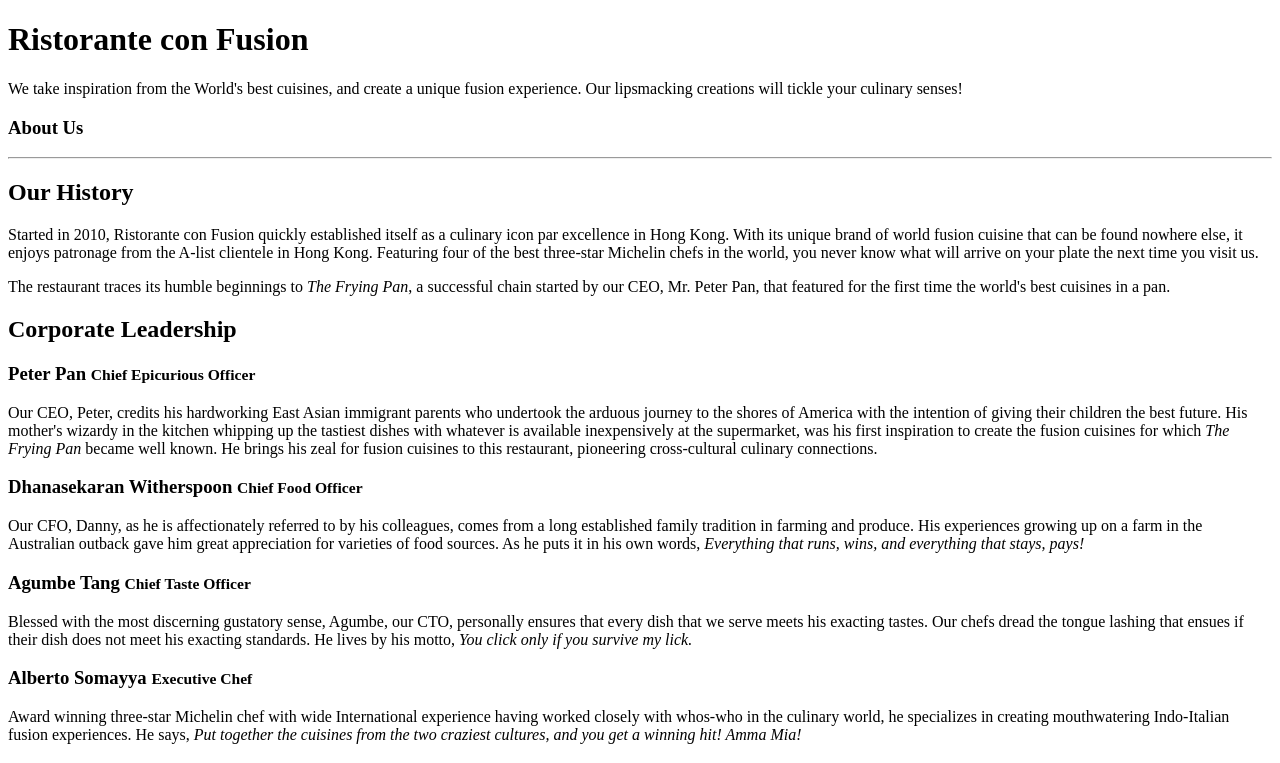
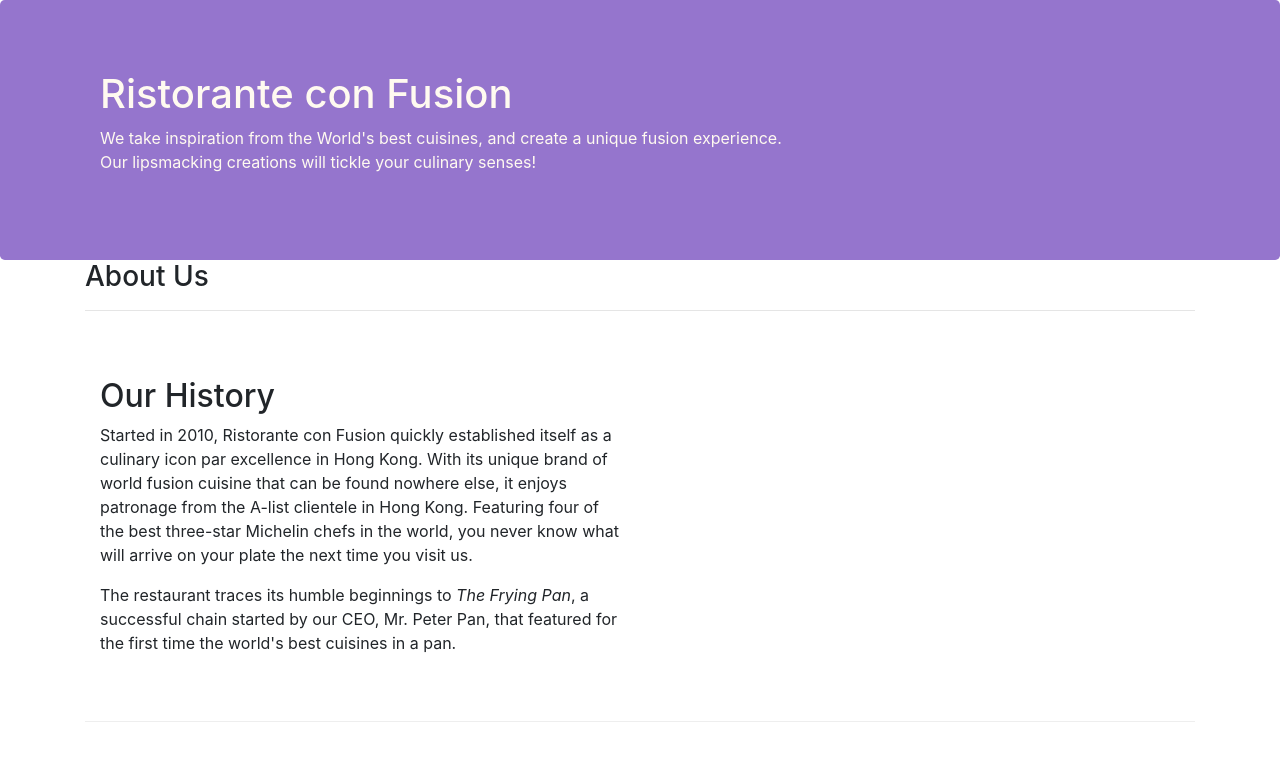
Before and after one commit to Abohassan1/Assignment1, a website: page aboutus.html in a window 1280 px wide. Shown: the top 763 px of the page. Drawn offline with nearby package versions, Linux system fonts and the light colour scheme.

Commit message:
first assignement

```diff
--- a/aboutus.html
+++ b/aboutus.html
@@ -2,7 +2,14 @@
 <html lang="en">
 
 <head>
+<!-- Required meta tags always come first -->
+    <meta charset="utf-8">
+    <meta name="viewport" content="width=device-width, initial-scale=1, shrink-to-fit=no">
+    <meta http-equiv="x-ua-compatible" content="ie=edge">
 
+    <!-- Bootstrap CSS -->
+    <link rel="stylesheet" href="node_modules/bootstrap/dist/css/bootstrap.min.css">
+    <link rel="stylesheet" href="css/mystyle.css">
     <title>Ristorante Con Fusion: About Us</title>
 
 </head>
@@ -12,46 +19,46 @@
     <header class="jumbotron">
         <div class="container">
             <div class="row row-header">
-                <div class="col-12 col-sm-8">
+                <div class="col-xs-12 col-sm-8">
                     <h1>Ristorante con Fusion</h1>
                     <p>We take inspiration from the World's best cuisines, and create a unique fusion experience. Our lipsmacking creations will tickle your culinary senses!</p>
                 </div>
-                <div class="col col-sm">
+                <div class="col-xs col-sm">
                 </div>
             </div>
         </div>
     </header>
 
-    <div>
-        <div>
-            <div>
+    <div class="container">
+        <div class="row">
+            <div class="col-12">
                <h3>About Us</h3>
                <hr>
             </div>
         </div>
 
-        <div>
-            <div>
+        <div class="row row-content">
+            <div class="col-xs-12 col-sm-6">
                 <h2>Our History</h2>
                 <p>Started in 2010, Ristorante con Fusion quickly established itself as a culinary icon par excellence in Hong Kong. With its unique brand of world fusion cuisine that can be found nowhere else, it enjoys patronage from the A-list clientele in Hong Kong.  Featuring four of the best three-star Michelin chefs in the world, you never know what will arrive on your plate the next time you visit us.</p>
                 <p>The restaurant traces its humble beginnings to <em>The Frying Pan</em>, a successful chain started by our CEO, Mr. Peter Pan, that featured for the first time the world's best cuisines in a pan.</p>
             </div>
-            <div>
+            <div class="col-xs col-sm">
             </div>
         </div>
 
 
-        <div>
-            <div>
+        <div class="row row-content">
+            <div class="col-12">
                 <h2>Corporate Leadership</h2>
                 <h3>Peter Pan <small>Chief Epicurious Officer</small></h3>
-                <p>Our CEO, Peter, credits his hardworking East Asian immigrant parents who undertook the arduous journey to the shores of America with the intention of giving their children the best future. His mother's wizardy in the kitchen whipping up the tastiest dishes with whatever is available inexpensively at the supermarket, was his first inspiration to create the fusion cuisines for which <em>The Frying Pan</em> became well known. He brings his zeal for fusion cuisines to this restaurant, pioneering cross-cultural culinary connections.</p>
+                <p class="hidden-xs-down">Our CEO, Peter, credits his hardworking East Asian immigrant parents who undertook the arduous journey to the shores of America with the intention of giving their children the best future. His mother's wizardy in the kitchen whipping up the tastiest dishes with whatever is available inexpensively at the supermarket, was his first inspiration to create the fusion cuisines for which <em>The Frying Pan</em> became well known. He brings his zeal for fusion cuisines to this restaurant, pioneering cross-cultural culinary connections.</p>
                 <h3>Dhanasekaran Witherspoon <small>Chief Food Officer</small></h3>
-                <p>Our CFO, Danny, as he is affectionately referred to by his colleagues, comes from a long established family tradition in farming and produce. His experiences growing up on a farm in the Australian outback gave him great appreciation for varieties of food sources. As he puts it in his own words, <em>Everything that runs, wins, and everything that stays, pays!</em></p>
+                <p class="hidden-xs-down">Our CFO, Danny, as he is affectionately referred to by his colleagues, comes from a long established family tradition in farming and produce. His experiences growing up on a farm in the Australian outback gave him great appreciation for varieties of food sources. As he puts it in his own words, <em>Everything that runs, wins, and everything that stays, pays!</em></p>
                 <h3>Agumbe Tang <small>Chief Taste Officer</small></h3>
-                <p>Blessed with the most discerning gustatory sense, Agumbe, our CTO, personally ensures that every dish that we serve meets his exacting tastes. Our chefs dread the tongue lashing that ensues if their dish does not meet his exacting standards. He lives by his motto, <em>You click only if you survive my lick.</em></p>
+                <p class="hidden-xs-down">Blessed with the most discerning gustatory sense, Agumbe, our CTO, personally ensures that every dish that we serve meets his exacting tastes. Our chefs dread the tongue lashing that ensues if their dish does not meet his exacting standards. He lives by his motto, <em>You click only if you survive my lick.</em></p>
                 <h3>Alberto Somayya <small>Executive Chef</small></h3>
-                <p>Award winning three-star Michelin chef with wide International experience having worked closely with whos-who in the culinary world, he specializes in creating mouthwatering Indo-Italian fusion experiences. He says, <em>Put together the cuisines from the two craziest cultures, and you get a winning hit! Amma Mia!</em></p>
+                <p class="hidden-xs-down">Award winning three-star Michelin chef with wide International experience having worked closely with whos-who in the culinary world, he specializes in creating mouthwatering Indo-Italian fusion experiences. He says, <em>Put together the cuisines from the two craziest cultures, and you get a winning hit! Amma Mia!</em></p>
             </div>
        </div>
 
@@ -98,6 +105,10 @@
            </div>
         </div>
     </footer>
+    <!-- jQuery first, then Tether, then Bootstrap JS. -->
+    <script src="node_modules/jquery/dist/jquery.min.js"></script>
+    <script src="node_modules/tether/dist/js/tether.min.js"></script>
+    <script src="node_modules/bootstrap/dist/js/bootstrap.min.js"></script>
 
 </body>
 
```
Also changed, not shown: index.html (+4 -4 lines).
